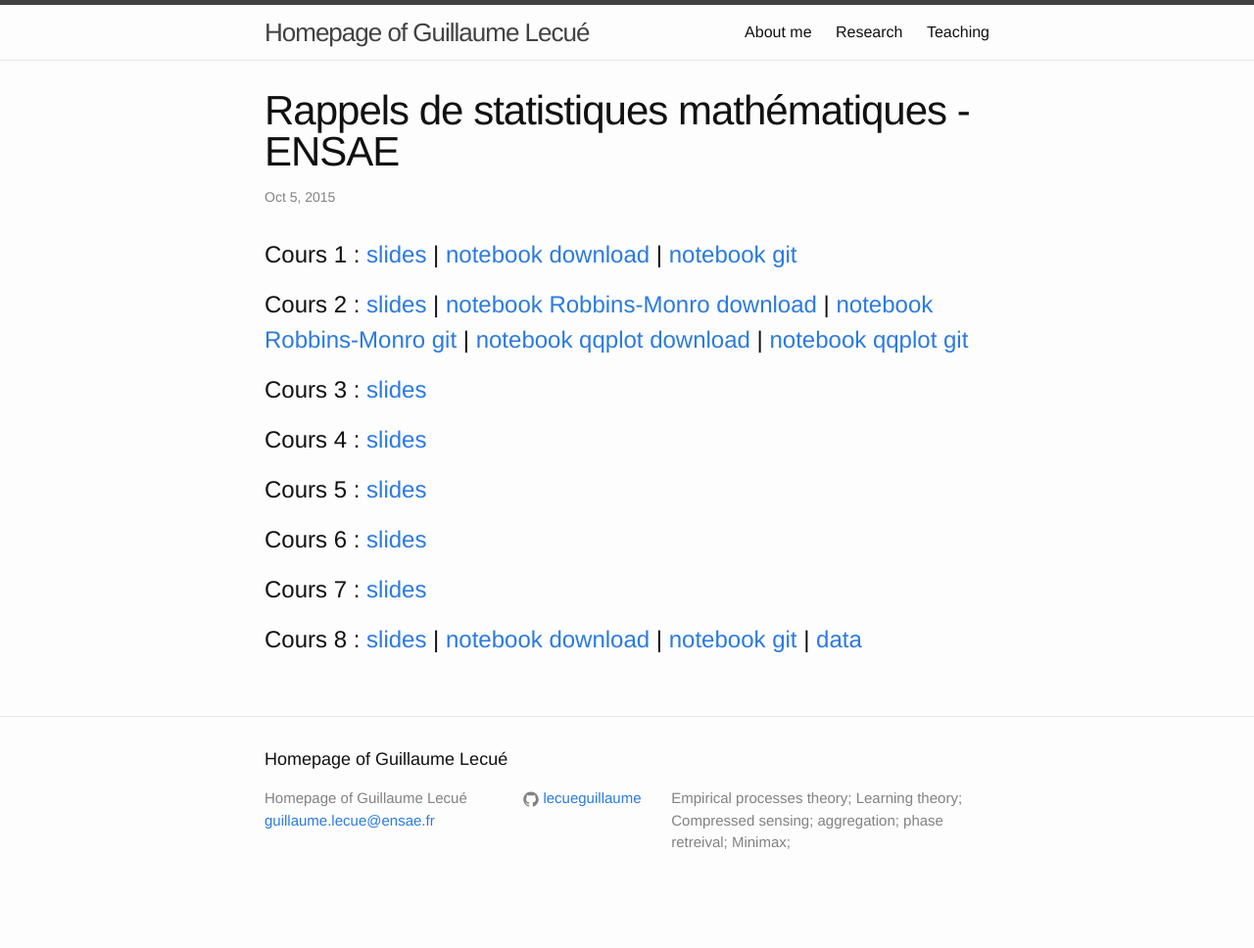
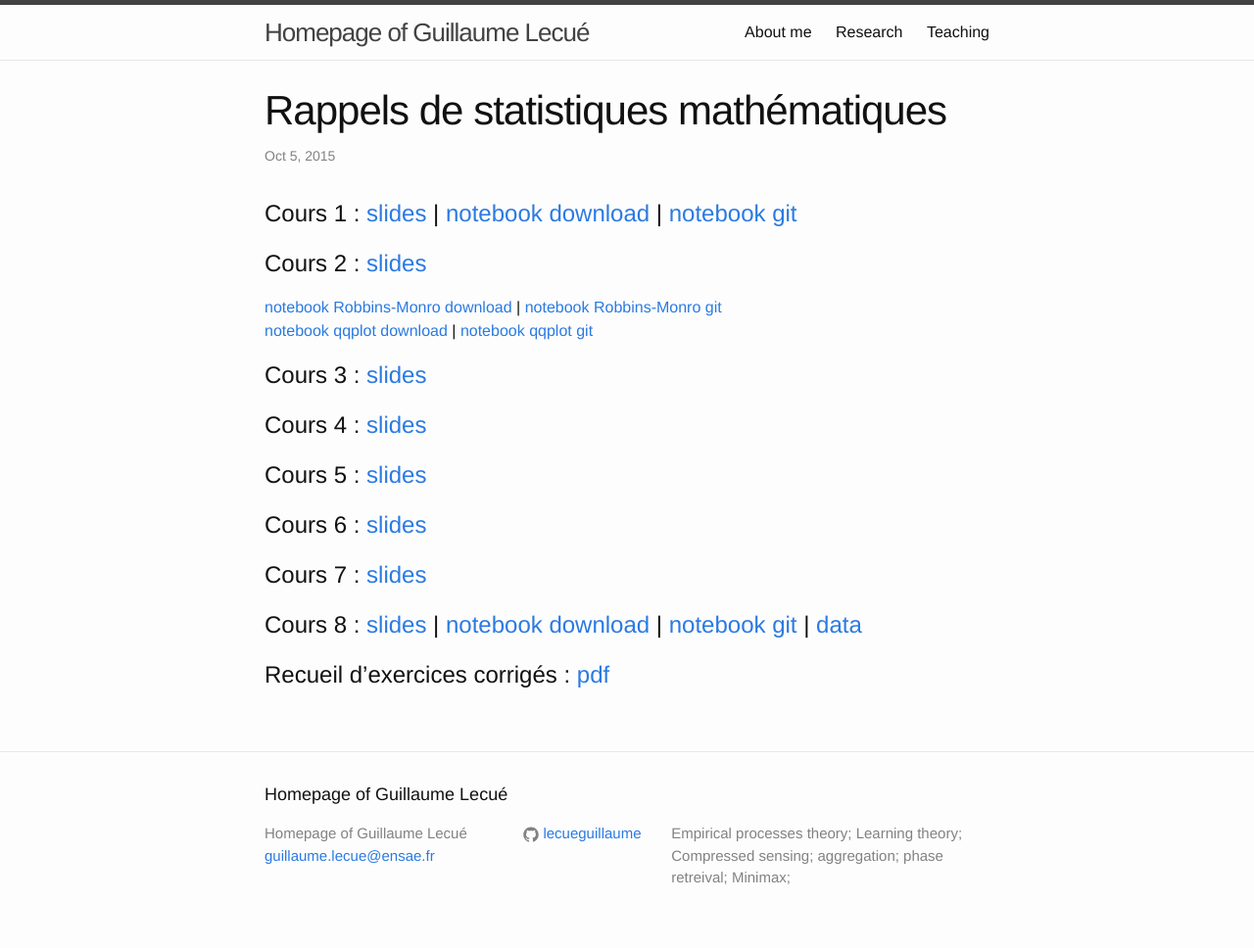
Before and after one commit to lecueguillaume/lecueguillaume.github.io, a Jekyll site: the page built from _posts/2015-10-05-rappels-stats.markdown, in a window 1280 px wide. Shown: the whole page at 98% size. Built offline with Jekyll 4.4.1, drawn with Linux system fonts in a browser that asks for light colours; before the commit the page ends 932 px from its top, so only the background shows below that.

Commit message:
add recueil exos

```diff
--- a/_posts/2015-10-05-rappels-stats.markdown
+++ b/_posts/2015-10-05-rappels-stats.markdown
@@ -1,11 +1,13 @@
 ---
 layout: post
-title:  "Rappels de statistiques mathématiques - ENSAE"
+title:  "Rappels de statistiques mathématiques"
 date:   2015-10-05 11:59:13
 ---
 #Cours 1 : [slides](/assets/cours1_ensae_2015.pdf) | [notebook download](/assets/cdf_empirique.ipynb) | [notebook git](https://github.com/lecueguillaume/notebooks_python/blob/master/cdf_empirique.ipynb)
 
-#Cours 2 : [slides](/assets/cours2_ensae_2015.pdf) | [notebook Robbins-Monro download](/assets/rm_quantile.ipynb) | [notebook Robbins-Monro git](https://github.com/lecueguillaume/notebooks_python/blob/master/rm_quantile.ipynb) | [notebook qqplot download](/assets/rm_quantile.ipynb) | [notebook qqplot git](https://github.com/lecueguillaume/notebooks_python/blob/master/box_qqplots.ipynb)
+#Cours 2 : [slides](/assets/cours2_ensae_2015.pdf)
+[notebook Robbins-Monro download](/assets/rm_quantile.ipynb) | [notebook Robbins-Monro git](https://github.com/lecueguillaume/notebooks_python/blob/master/rm_quantile.ipynb)\\
+[notebook qqplot download](/assets/rm_quantile.ipynb) | [notebook qqplot git](https://github.com/lecueguillaume/notebooks_python/blob/master/box_qqplots.ipynb)
 
 #Cours 3 : [slides](/assets/cours3_ensae_2015.pdf)
 
@@ -18,3 +20,5 @@ date:   2015-10-05 11:59:13
 #Cours 7 : [slides](/assets/cours7_ensae_2015.pdf)
 
 #Cours 8 : [slides](/assets/cours8_ensae_2015.pdf) | [notebook download](/assets/linear_regression.ipynb) | [notebook git](https://github.com/lecueguillaume/notebooks_python/blob/master/linear_regression.ipynb) | [data](/assets/data_png_nb_reg_lin.zip)
+
+#Recueil d'exercices corrigés : [pdf](/assets/exos_rappels_stats_ensae.pdf)
--- a/_posts/2015-10-08-compressed_sensing_course.markdown
+++ b/_posts/2015-10-08-compressed_sensing_course.markdown
@@ -1,6 +1,6 @@
 ---
 layout: post
-title:  "Cours de Compressed Sensing - ENSAE"
+title:  "Cours de Compressed Sensing"
 date:   2015-10-08
 ---
 
```
Also changed, not shown: 8 other files.
